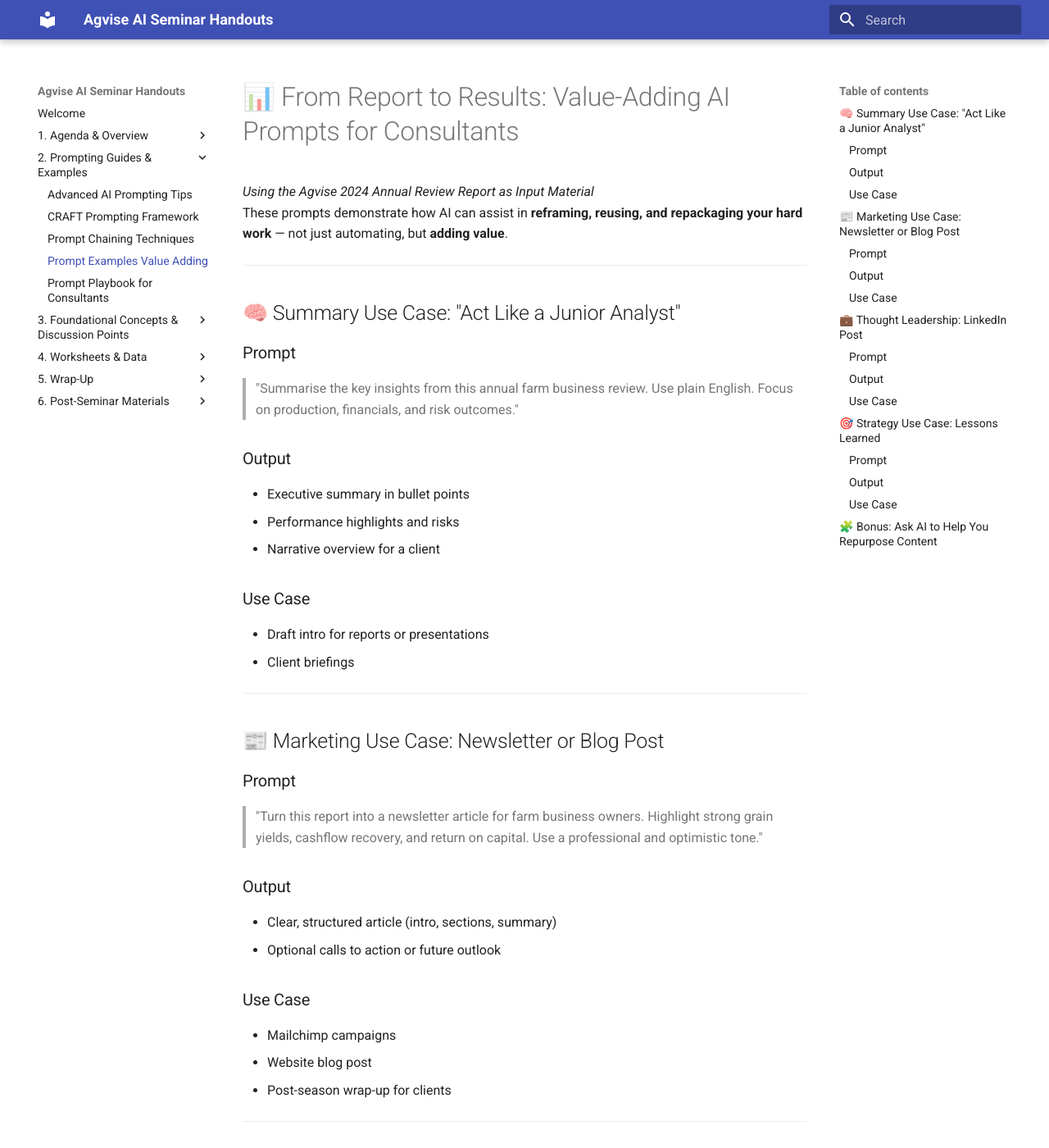
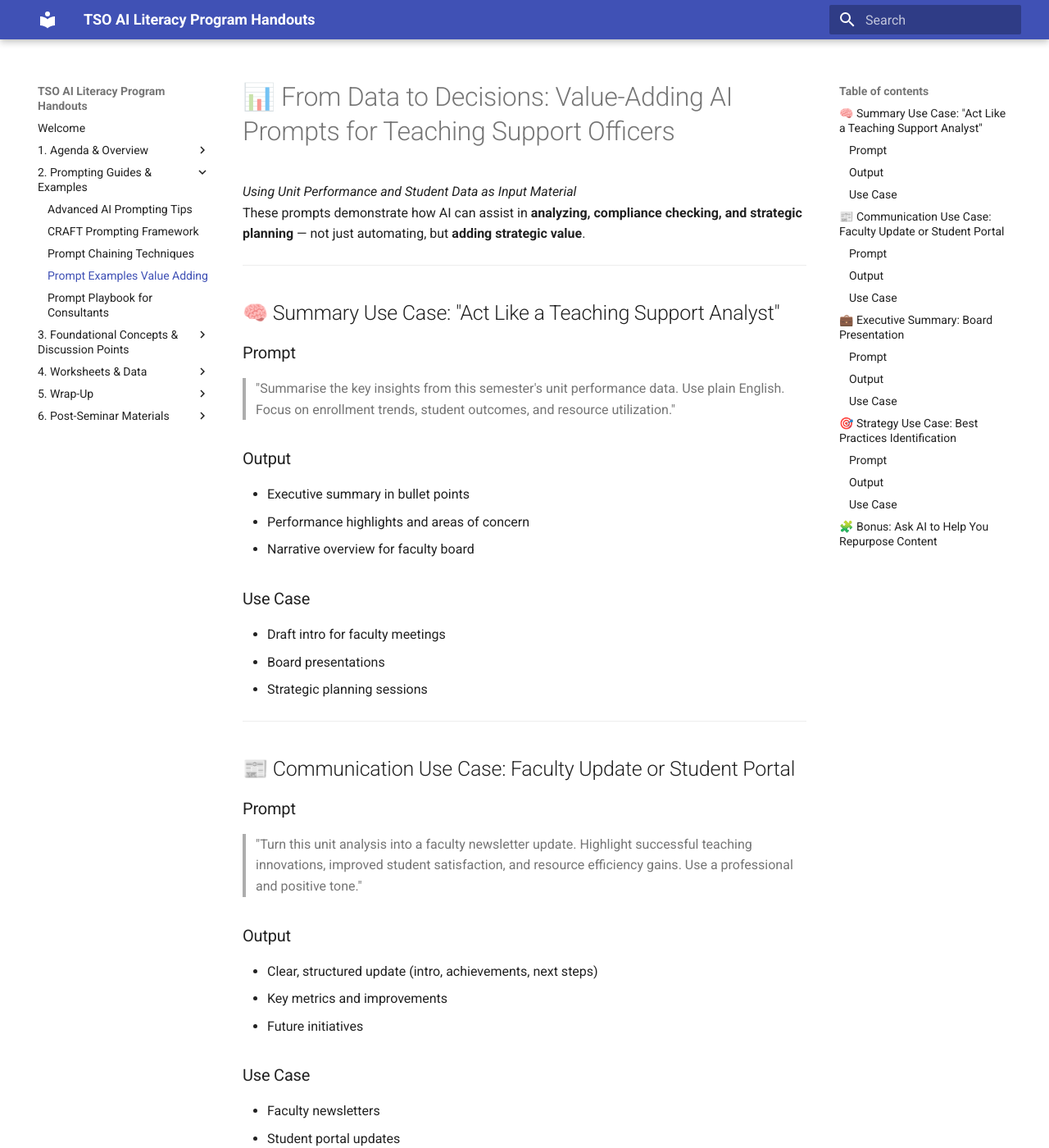
Before and after one commit to michael-borck/curtin-tso-ai-literacy, an MkDocs documentation site: the page built from docs/2. Prompting Guides & Examples/Prompt_Examples_Value_Adding.md, in a window 1280 px wide and 1400 px high. Shown: the whole window at 82% size. Built offline with MkDocs 1.6.1 and Material for MkDocs 9.7.7, drawn with Linux system fonts in a browser that asks for light colours; some of the changed text lies outside the part shown.

Commit message:
feat: Complete medium priority customizations for TSO
- Renamed all agvise* files to tso* pattern:
  - PDF: 🌾 Agvise AI Seminar.pdf → 🎓 TSO AI Literacy.pdf
  - Audio: Agvise AI Productivity → TSO AI Literacy Program
  - CSV: agvise_mock_crop_data → tso_mock_unit_data
  - Evaluation: Agvise_Evaluation → TSO_Evaluation
  - Main markdown: agvise_ai_seminar → tso_ai_literacy

- Updated prompt playbook with TSO scenarios:
  - Student enrollment analysis instead of farm data
  - Faculty meetings instead of client briefings
  - Compliance and board presentations

- Updated prompt examples for TSO context:
  - Unit performance data analysis
  - Faculty updates and student portal
  - Board presentations and compliance

- Updated CRAFT framework examples:
  - Engineering unit enrollment trends
  - Teaching Support Officer role examples
  - Faculty board presentation formatting

- Updated all file references in index.html and mkdocs.yml

🤖 Generated with [Claude Code](https://claude.ai/code)

Co-Authored-By: Claude <noreply@anthropic.com>

```diff
--- a/docs/2. Prompting Guides & Examples/Prompt_Examples_Value_Adding.md
+++ b/docs/2. Prompting Guides & Examples/Prompt_Examples_Value_Adding.md
@@ -1,69 +1,75 @@
-# 📊 From Report to Results: Value-Adding AI Prompts for Consultants
+# 📊 From Data to Decisions: Value-Adding AI Prompts for Teaching Support Officers
 
-*Using the Agvise 2024 Annual Review Report as Input Material*
-These prompts demonstrate how AI can assist in **reframing, reusing, and repackaging your hard work** — not just automating, but **adding value**.
+*Using Unit Performance and Student Data as Input Material*
+These prompts demonstrate how AI can assist in **analyzing, compliance checking, and strategic planning** — not just automating, but **adding strategic value**.
 
 ---
 
-## 🧠 Summary Use Case: "Act Like a Junior Analyst"
+## 🧠 Summary Use Case: "Act Like a Teaching Support Analyst"
 
 ### Prompt
-> "Summarise the key insights from this annual farm business review. Use plain English. Focus on production, financials, and risk outcomes."
+> "Summarise the key insights from this semester's unit performance data. Use plain English. Focus on enrollment trends, student outcomes, and resource utilization."
 
 ### Output
 - Executive summary in bullet points
-- Performance highlights and risks
-- Narrative overview for a client
+- Performance highlights and areas of concern
+- Narrative overview for faculty board
 
 ### Use Case
-- Draft intro for reports or presentations
-- Client briefings
+- Draft intro for faculty meetings
+- Board presentations
+- Strategic planning sessions
 
 ---
 
-## 📰 Marketing Use Case: Newsletter or Blog Post
+## 📰 Communication Use Case: Faculty Update or Student Portal
 
 ### Prompt
-> "Turn this report into a newsletter article for farm business owners. Highlight strong grain yields, cashflow recovery, and return on capital. Use a professional and optimistic tone."
+> "Turn this unit analysis into a faculty newsletter update. Highlight successful teaching innovations, improved student satisfaction, and resource efficiency gains. Use a professional and positive tone."
 
 ### Output
-- Clear, structured article (intro, sections, summary)
-- Optional calls to action or future outlook
+- Clear, structured update (intro, achievements, next steps)
+- Key metrics and improvements
+- Future initiatives
 
 ### Use Case
-- Mailchimp campaigns
-- Website blog post
-- Post-season wrap-up for clients
+- Faculty newsletters
+- Student portal updates
+- Semester wrap-up communications
 
 ---
 
-## 💼 Thought Leadership: LinkedIn Post
+## 💼 Executive Summary: Board Presentation
 
 ### Prompt
-> "Write a short LinkedIn post summarising this 2023 farm report. Focus on ROI, yield, and forward planning. Make it professional and client-facing."
+> "Write a brief executive summary of this semester's teaching support achievements. Focus on compliance improvements, efficiency gains, and student success metrics. Make it professional and board-ready."
 
 ### Output
-- 2–3 sentence summary
-- Add hashtags or tag @Agvise if needed
+- 2–3 paragraph summary
+- Key metrics and achievements
+- Strategic recommendations
 
 ### Use Case
-- Public-facing updates
-- Personal branding for consultants
+- Board presentations
+- Executive briefings
+- Annual reports
 
 ---
 
-## 🎯 Strategy Use Case: Lessons Learned
+## 🎯 Strategy Use Case: Best Practices Identification
 
 ### Prompt
-> "From this report, extract 3 lessons other farms could learn from this client’s performance and decision-making in 2023."
+> "From this unit performance data, extract 3 best practices that could be applied across other faculties to improve student outcomes and teaching efficiency."
 
 ### Output
-- Bullet list with takeaways
-- Could be expanded into a presentation
+- Bullet list with actionable insights
+- Implementation recommendations
+- Success metrics
 
 ### Use Case
-- Training workshops
-- Internal case study generation
+- Cross-faculty workshops
+- Best practice documentation
+- Strategic planning initiatives
 
 ---
 
@@ -71,10 +77,10 @@ These prompts demonstrate how AI can assist in **reframing, reusing, and repacka
 
 Instead of rewriting manually, try:
 
-- “Turn this paragraph into a PowerPoint slide.”
-- “Reword this report section for a client with limited financial knowledge.”
-- “Create a tweet thread based on this annual review.”
+- "Turn this compliance analysis into a PowerPoint slide for the board."
+- "Reword this technical report section for new Teaching Support staff."
+- "Create a brief update for the student portal based on these changes."
 
 ---
 
-> 🧠 **Key Message**: AI doesn't just reduce your work — it multiplies the *value* of the work you’ve already done.
+> 🧠 **Key Message**: AI doesn't just reduce your workload — it enhances the *strategic impact* of your teaching support role.
--- a/mkdocs.yml
+++ b/mkdocs.yml
@@ -1,4 +1,4 @@
-site_name: Agvise AI Seminar Handouts
+site_name: TSO AI Literacy Program Handouts
 
 nav:
   - 'Welcome': 'index.md' # This points to docs/index.md
@@ -15,12 +15,12 @@ nav:
     - 'AI Unlocking Impossible Tasks': '3. Foundational Concepts & Discussion Points/AI_Unlocking_Impossible_Tasks.md'
     - 'Secure & Sustainable AI Use': '3. Foundational Concepts & Discussion Points/Secure_Sustainable_AI_Use.md'
   - '4. Worksheets & Data':
-    - 'Mock Crop Data': '4. Worksheets & Data/agvise_mock_crop_data.csv'
+    - 'Mock Unit Data': '4. Worksheets & Data/tso_mock_unit_data.csv'
     - 'Personal AI Challenge Worksheet': '4. Worksheets & Data/Personal_AI_Challenge_Worksheet.md'
   - '5. Wrap-Up':
     - 'Seminar Wrap and Key Takeaways': '5. Wrap-Up/Seminar_Wrap_and_Key_Takeways.md'
   - '6. Post-Seminar Materials':
-    - 'Evaluation & Followup Options': '6. Post-Seminar Materials/Agvise_Evaluation_Followup_Options.md'
+    - 'Evaluation & Followup Options': '6. Post-Seminar Materials/TSO_Evaluation_Followup_Options.md'
 
 theme:
   name: material # Or any other theme you prefersite_name
```
Also changed, not shown: docs/2. Prompting Guides & Examples/CRAFT_Prompting_Framework.md (+11 -11 lines), docs/2. Prompting Guides & Examples/Prompt_Playbook_for_Consultants.md (+25 -25 lines), index.html (+4 -4 lines), docs/4. Worksheets & Data/tso_mock_unit_data.csv (renamed from docs/4. Worksheets & Data/agvise_mock_crop_data.csv), docs/6. Post-Seminar Materials/TSO_Evaluation_Followup_Options.md (renamed from docs/6. Post-Seminar Materials/Agvise_Evaluation_Followup_Options.md), tso_ai_literacy_markdown.md (renamed from agvise_ai_seminar_markdown.md), 3 other files.
